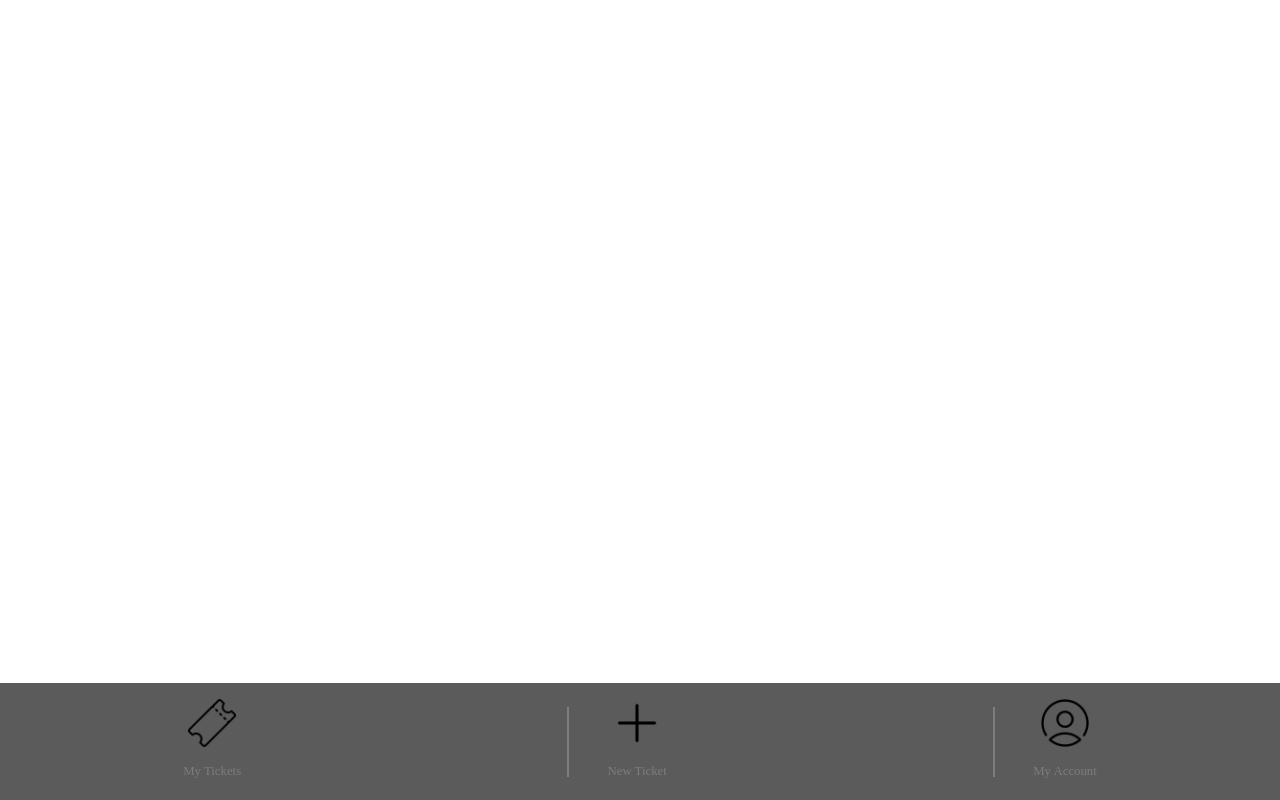
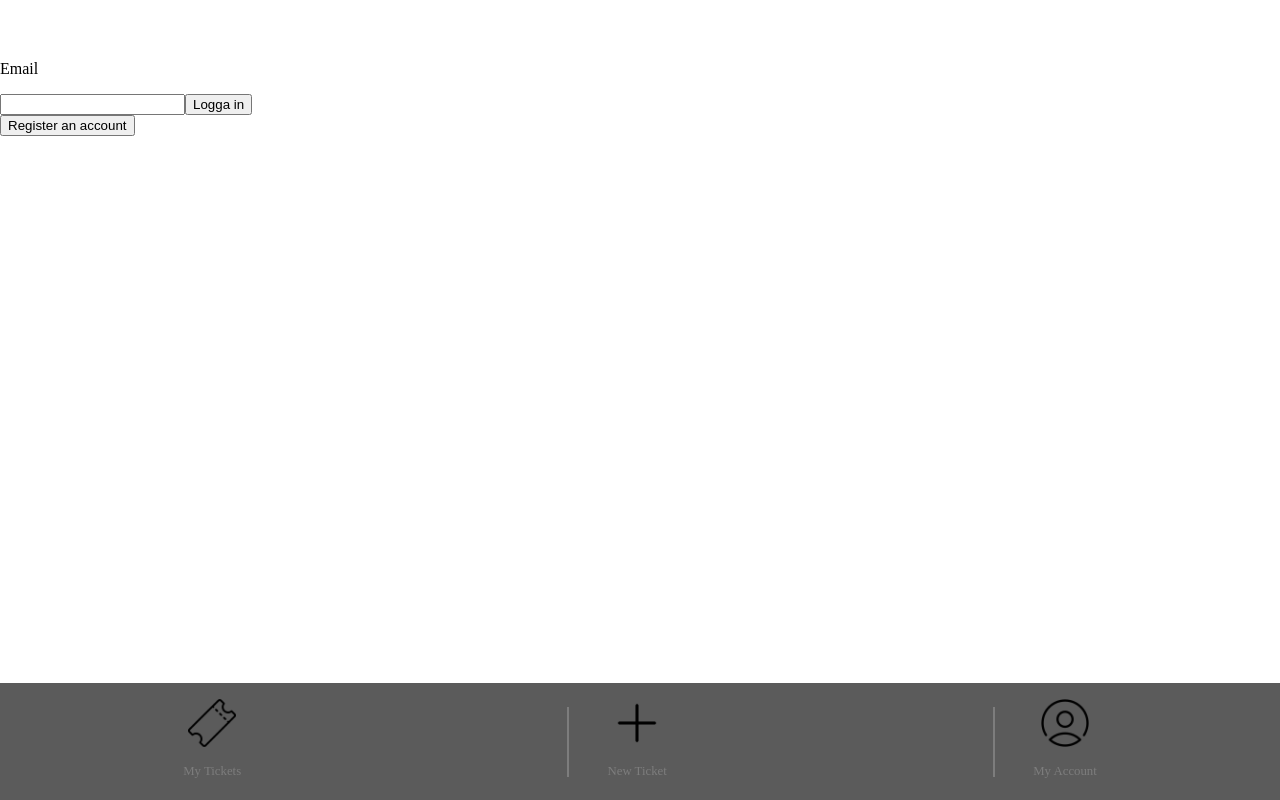
Before and after one commit to Hampe024/TicketTracker, a website with bundled scripts: page frontend/index.html in a window 1280 px wide. Built offline with nearby package versions, Linux system fonts and the light colour scheme; files whose address does not match are found by name.

Commit message:
Added login page

```diff
--- a/backend/index.js
+++ b/backend/index.js
@@ -55,8 +55,9 @@ app.get('/tickets', async (req, res) => {
 
 app.get('/user', async (req, res) => {
     try {
+        const query = JSON.parse(req.query.query);
         await db.connected;
-        const result = await db.findOne('user', req.body.query);
+        const result = await db.findOne('user', query);
         res.status(200).json({ success: true, result });
     } catch (error) {
         console.error(`Error: can't get users \n${error}`);
--- a/frontend/script/components/router.js
+++ b/frontend/script/components/router.js
@@ -1,3 +1,5 @@
+import userModel from "../userModel.js";
+
 export default class Router extends HTMLElement {
     constructor() {
         super();
@@ -20,8 +22,8 @@ export default class Router extends HTMLElement {
                 name: "My Account",
                 "img": "icons8-male-user-100.png"
             },
-            "hidden": {
-                view: "hiddenyay",
+            "login-form": {
+                view: "<login-form></login-form>",
                 hidden: true,
             }
         };
@@ -42,7 +44,6 @@ export default class Router extends HTMLElement {
 
     resolveRoute() {
         this.currentRoute = location.hash.replace("#", "").split('?')[0];
-
         for (const route in this.routes) {
             this.routes[route].active = this.currentRoute === route;
         }
@@ -51,6 +52,12 @@ export default class Router extends HTMLElement {
     }
 
     render() {
+        const userId = localStorage.getItem("userId");
+
+        // if not logged in
+        if (!userId) {
+            location.hash = "login-form";
+        }
         // if current # is in routes view it, otherwise 404
         if (this.routes[this.currentRoute]) {
             this.innerHTML = this.routes[this.currentRoute].view;
--- a/frontend/script/main.js
+++ b/frontend/script/main.js
@@ -3,9 +3,11 @@ import Navigation from "./components/nav.js";
 import NotFound from "./components/not-found.js";
 import NewTicket from "./views/newTicket.js";
 import Tickets from "./views/tickets.js";
+import Login from "./views/login.js";
 
 customElements.define('router-outlet', Router);
 customElements.define('navigation-outlet', Navigation);
 customElements.define('not-found', NotFound);
 customElements.define('new-ticket', NewTicket);
 customElements.define('ticket-view', Tickets);
+customElements.define('login-form', Login);
--- /dev/null
+++ b/frontend/script/userModel.js
@@ -0,0 +1,28 @@
+const userModel = {
+    APIURL: "http://localhost:3000/",
+
+    fetcher: async (dataPoint) => {
+        const response = await fetch(`${userModel.APIURL}${dataPoint}`);
+        const result = await response.json();
+
+        return result.result;
+    },
+
+    getUserById: async (userId) => {
+        const response = await fetch(`${userModel.APIURL}user/?query=${{ "_id": userId }}`);
+        const result = await response.json();
+
+        return result.result;
+    },
+
+    login: async (email) => {
+        const query = JSON.stringify({ email: email });
+        const response = await fetch(`${userModel.APIURL}user/?query=${encodeURIComponent(query)}`);
+        const result = await response.json();
+
+        return result.result;
+    }
+
+}
+
+export default userModel;
--- /dev/null
+++ b/frontend/script/views/login.js
@@ -0,0 +1,90 @@
+import userModel from "../userModel.js";
+
+export default class Login extends HTMLElement {
+    constructor() {
+        super();
+
+        this.userInfo = {};
+    }
+
+    // connect component
+    connectedCallback() {
+        // location.hash = "login-form";
+        this.render();
+    }
+
+    makeInput(type, required, name) {
+        const newInput = document.createElement("input");
+
+        newInput.setAttribute("type", type);
+        newInput.required = required;
+        newInput.classList.add("input");
+        newInput.addEventListener("input", (event) => {
+            this.userInfo[name] = event.target.value;
+        });
+
+        return newInput;
+    }
+
+    makeInputLabel(text) {
+        const newInputLabel = document.createElement("p");
+
+        newInputLabel.classList.add("input-label");
+        newInputLabel.innerHTML = text;
+        return newInputLabel;
+    }
+
+    makeSubmit() {
+        const newSubmit = document.createElement("input");
+
+        newSubmit.setAttribute("type", "submit");
+        newSubmit.setAttribute("value", "Logga in");
+        newSubmit.classList.add("button");
+        return newSubmit;
+    }
+
+    makeError() {
+        const errorBox = document.createElement("div");
+
+        errorBox.id = "loginError";
+        errorBox.innerHTML = `Could not find account`;
+        return errorBox;
+    }
+
+    makeRegister() {
+        const registerBox = document.createElement("div");
+        const registerButton = document.createElement("button");
+
+        registerBox.classList.add("register-box");
+        registerButton.classList.add("button");
+        registerButton.innerHTML = "Register an account";
+        registerButton.addEventListener("click", () => {
+            location.hash = "register-form";
+        });
+        registerBox.appendChild(registerButton);
+        return registerBox;
+    }
+
+    async render() {
+        const form = document.createElement("form");
+
+        form.appendChild(this.makeInputLabel("Email"));
+        form.appendChild(this.makeInput("email", true, "email"));
+        form.appendChild(this.makeSubmit());
+
+        form.addEventListener("submit", async (event) => {
+            event.preventDefault();
+            const result = await userModel.login(this.userInfo.email);
+            if (result) {
+                location.hash = "";
+                localStorage.setItem("userId", result._id)
+            } else {
+                document.getElementById("loginError").style.opacity = "1";
+            }
+        });
+
+        this.appendChild(this.makeError());
+        this.appendChild(form);
+        this.appendChild(this.makeRegister());
+    }
+}
--- a/frontend/style/style.css
+++ b/frontend/style/style.css
@@ -47,3 +47,13 @@ body {
     top: 20%;
     display: block;
 }
+
+#loginError {
+    opacity: 0;
+    padding: 0.3rem;
+    background-color: coral;
+    margin: auto;
+    width: fit-content;
+    text-align: center;
+    margin-top: 1rem;
+}
```
